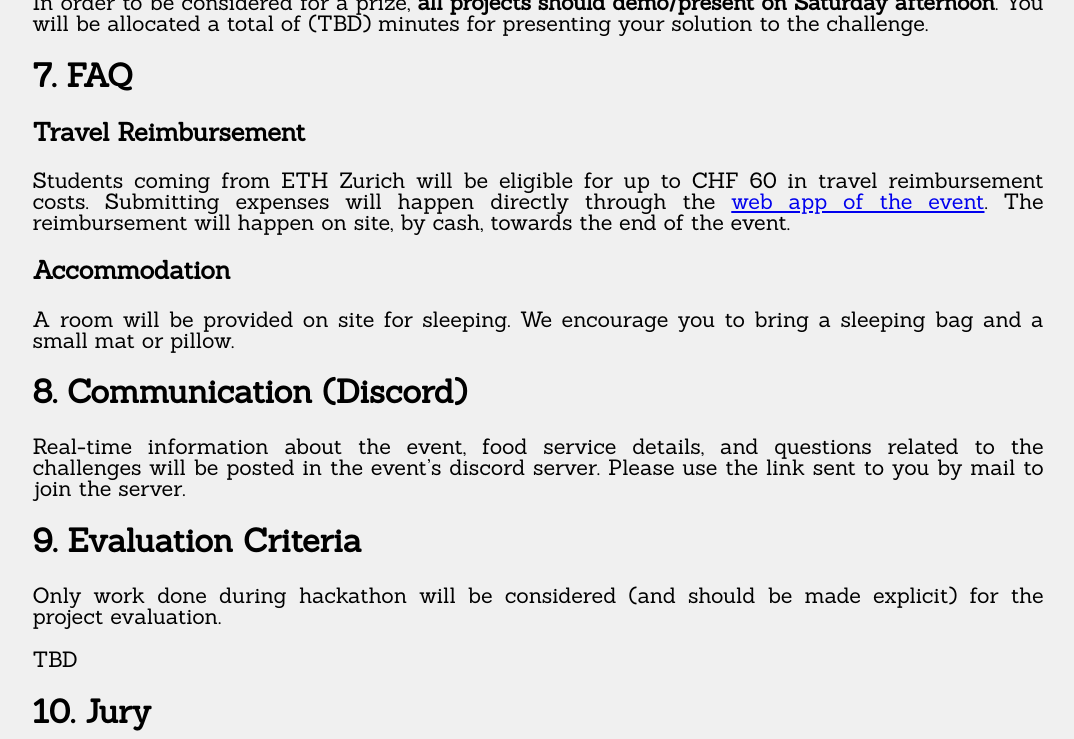
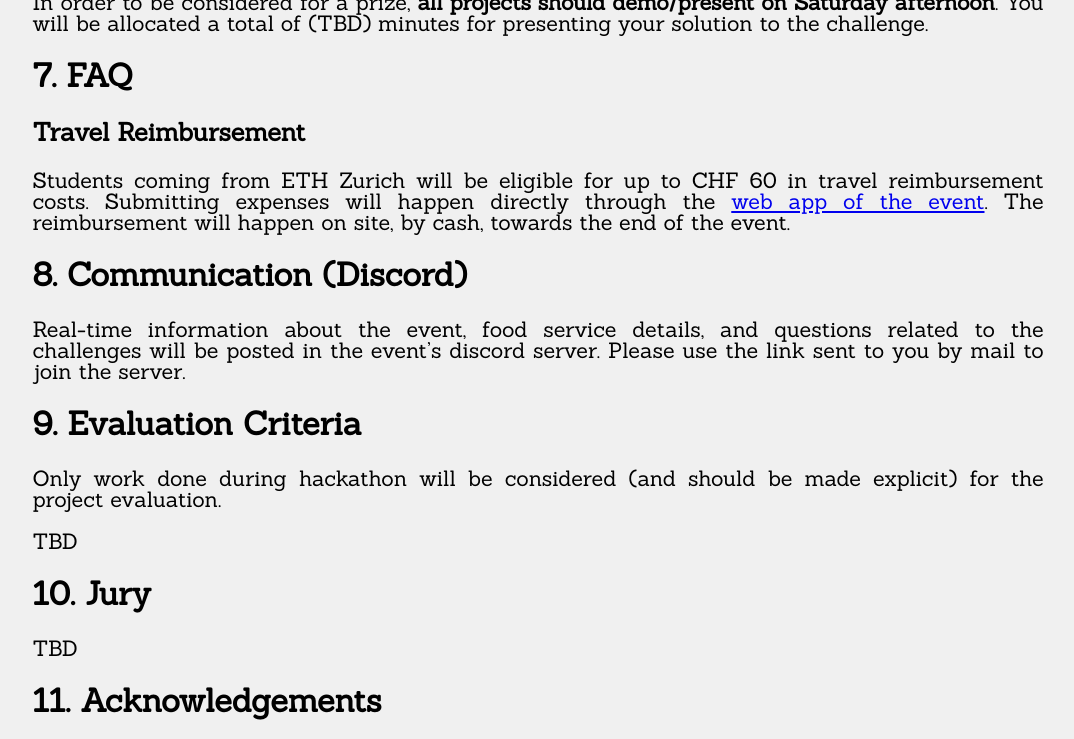
Before and after one commit to LauzHack/LauzHack.github.io, a Jekyll site: the page built from 2026-huawei/info.md, in a window 1280 px wide and 900 px high, scrolled down 1730 px, cut to the strip 0-739 px from the top of the window. Shown: the whole strip, without its empty margins (102-1176 px from the left). Built offline with Jekyll 4.4.1, drawn with Linux system fonts in a browser that asks for light colours.

Commit message:
Removed info temporarly

```diff
--- a/2026-huawei/info.md
+++ b/2026-huawei/info.md
@@ -109,10 +109,6 @@ In order to be considered for a prize, **all projects should demo/present on Sat
 
 Students coming from ETH Zurich will be eligible for up to CHF 60 in travel reimbursement costs. Submitting expenses will happen directly through the [web app of the event](https://app.lauzhack.com). The reimbursement will happen on site, by cash, towards the end of the event.
 
-### Accommodation
-
-A room will be provided on site for sleeping. We encourage you to bring a sleeping bag and a small mat or pillow.
-
 ## 8. Communication (Discord)
 
 Real-time information about the event, food service details, and questions related to the challenges will be posted in the event's discord server. Please use the link sent to you by mail to join the server.
```
